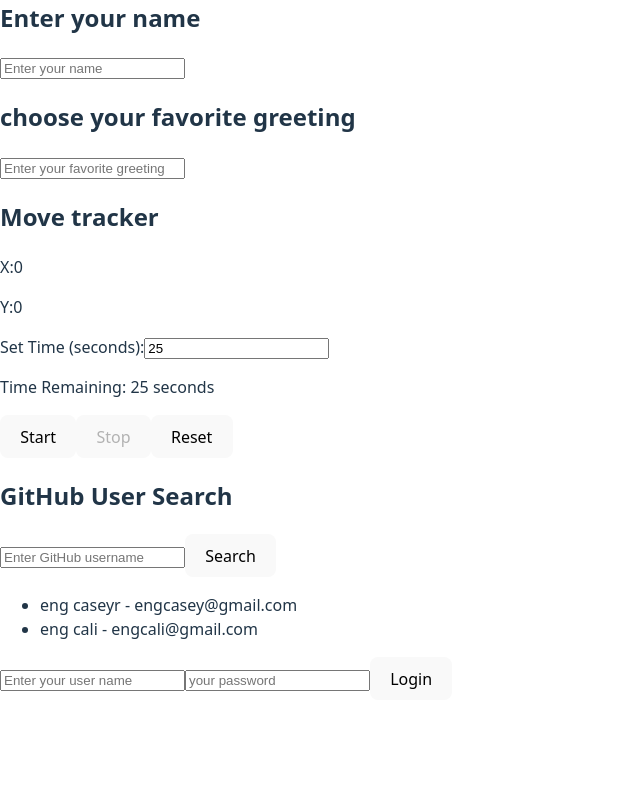
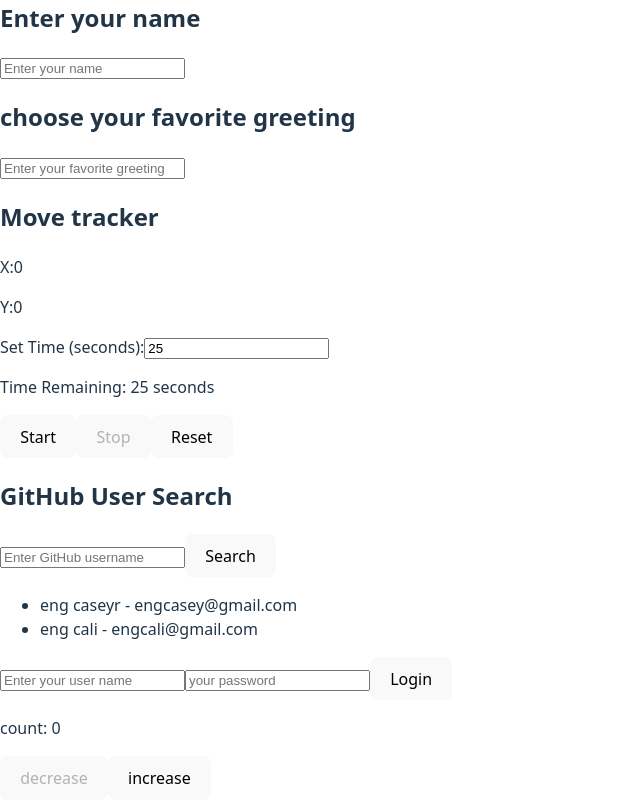
Before and after one commit to Ahmedkaafi7/React-Course, a React (Vite) app: page / in a window 1280 px wide. Shown: the part 775-1575 px from the top of the page, without its empty margins (0-640 px from the left). Before the commit the page ends 1475 px from the top, so only its background shows below. Built offline with nearby package versions, Linux system fonts and the light colour scheme.

Commit message:
counterEx12

```diff
--- a/src/App.jsx
+++ b/src/App.jsx
@@ -10,6 +10,7 @@ import CutdownTimer from "./CutdownTimer8";
 import FetchData from "./FetchApi9";
 import UserList from "./UserList10";
 import LogginForm from "./LoginForm11";
+import Counter from "./Count12";
 
 
 function App() {
@@ -50,7 +51,7 @@ function App() {
     < FetchData />
     < UserList />
     < LogginForm />
-
+     <Counter />
      </>
 
   )
--- /dev/null
+++ b/src/Count12.jsx
@@ -0,0 +1,25 @@
+import {useState} from "react"
+const Counter = () => {
+const [decrease, setDecrease] = useState(0)
+const [increase, setIncrease] = useState(1)
+const [count, setCount] = useState(0)
+
+
+const handleDecrease = ()  => {
+setDecrease((prev)=> prev - 1)
+setCount((prev) => prev - 1)
+}
+const handleIncrease = () => {
+    setIncrease( (prev) => prev + 1 )
+    setCount((prev) => prev + 1)
+}
+    return(
+ <div>
+    <p>count: {count}</p>
+    <button onClick={handleDecrease} value={decrease} disabled={count <= 0}
+     >decrease</button>
+    <button  onClick={handleIncrease}  value={increase}>increase</button>
+ </div>
+    )
+}
+export default Counter;
```
